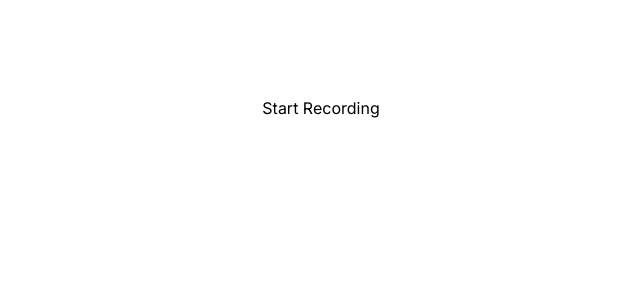
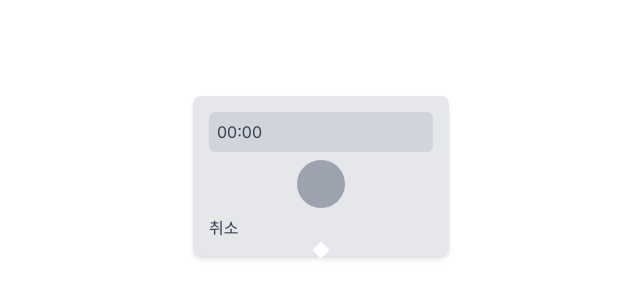
Before and after one commit to gamrom/family_diary_front, a Next.js app: page / in a window 1280 px wide. Shown: the top 300 px of the page, without its empty margins (319-959 px from the left). Built offline with nearby package versions, Linux system fonts and the light colour scheme.

Commit message:
ui 추가

```diff
--- a/app/Content.js
+++ b/app/Content.js
@@ -1,11 +1,13 @@
-"use client";
+import "use client";
 import React, { useState, useRef } from "react";
 
 export const Content = () => {
   const [isRecording, setIsRecording] = useState(false);
   const [audioURL, setAudioURL] = useState("");
+  const [recordingTime, setRecordingTime] = useState("00:00");
   const mediaRecorder = useRef(null);
   const audioChunks = useRef([]);
+  const intervalRef = useRef(null);
 
   const startRecording = async () => {
     try {
@@ -22,8 +24,9 @@ export const Content = () => {
       };
       mediaRecorder.current.start();
       setIsRecording(true);
+      startTimer();
     } catch (error) {
-      console.error("Error accessing media devices.", error);
+      console.error("Error accessing media devices:", error);
     }
   };
 
@@ -31,22 +34,47 @@ export const Content = () => {
     if (mediaRecorder.current) {
       mediaRecorder.current.stop();
       setIsRecording(false);
+      stopTimer();
     }
   };
 
+  const startTimer = () => {
+    let seconds = 0;
+    intervalRef.current = setInterval(() => {
+      seconds += 1;
+      setRecordingTime(new Date(seconds * 1000).toISOString().substr(14, 5));
+    }, 1000);
+  };
+
+  const stopTimer = () => {
+    clearInterval(intervalRef.current);
+    setRecordingTime("00:00");
+  };
+
   return (
-    <div>
-      <button onClick={isRecording ? stopRecording : startRecording}>
-        {isRecording ? "Stop Recording" : "Start Recording"}
-      </button>
-      {audioURL && (
-        <div>
-          <audio controls src={audioURL}></audio>
-          <a href={audioURL} download="recording.wav">
-            Download Recording
+    <div className="bg-gray-200 p-4 rounded-lg shadow-md w-64 relative">
+      <div className="bg-gray-300 rounded-md p-2 mb-2">
+        <span className="text-gray-700">{recordingTime}</span>
+      </div>
+      <div className="flex items-center justify-center">
+        <button
+          onClick={isRecording ? stopRecording : startRecording}
+          className={`w-12 h-12 rounded-full ${isRecording ? "bg-red-600" : "bg-gray-400"}`}
+        ></button>
+      </div>
+      <div className="flex justify-between items-center mt-2">
+        <button onClick={stopRecording} className="text-gray-700">
+          취소
+        </button>
+        {audioURL && (
+          <a href={audioURL} download="recording.wav" className="text-gray-700">
+            <svg className="w-6 h-6" fill="currentColor" viewBox="0 0 24 24">
+              <path d="M5 20h14v-2H5v2zm7-18L5.33 10h3.34v4h4v-4h3.34L12 2z" />
+            </svg>
           </a>
-        </div>
-      )}
+        )}
+      </div>
+      <div className="absolute bottom-0 left-1/2 transform -translate-x-1/2 w-3 h-3 bg-white rotate-45"></div>
     </div>
   );
 };
```
